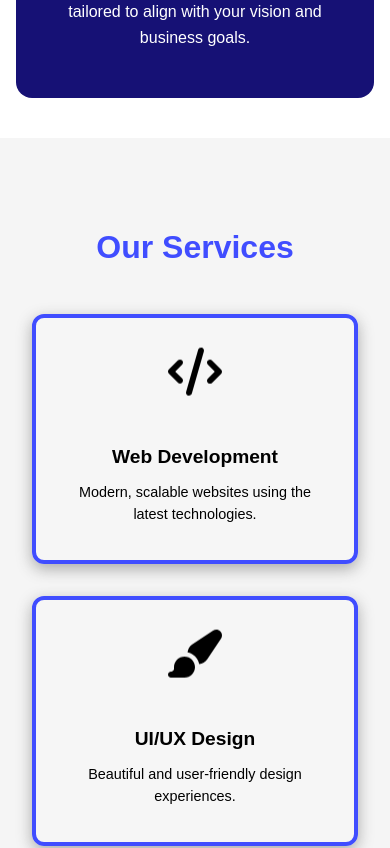
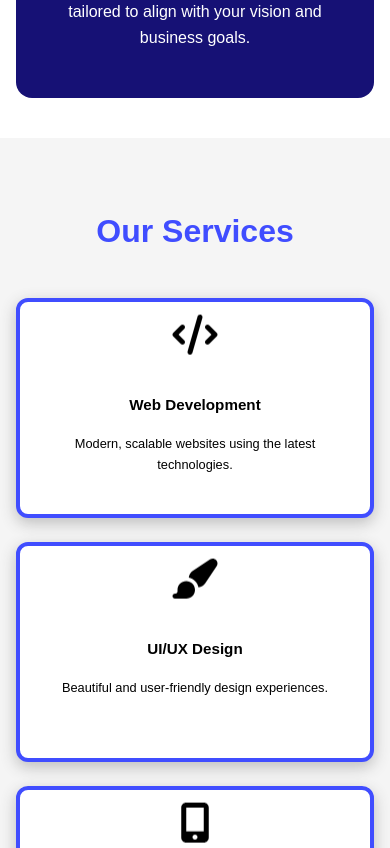
Before and after one commit to sathishkumar2004/Newrepo, a React (Vite) app: page / in a window 390 px wide. Shown: the part 1420-2268 px from the top of the page. Built offline with nearby package versions, Linux system fonts and the light colour scheme.

Commit message:
final updated layoutt

```diff
--- a/src/styles/footer.css
+++ b/src/styles/footer.css
@@ -2,6 +2,7 @@
   background-color: #102a71;
   color: white;
   padding: 3rem 8%;
+  transition: all 0.5s ease-in-out; /* smooth transition */
 }
 
 /* Footer main content */
@@ -10,6 +11,7 @@
   flex-wrap: wrap;
   justify-content: space-between;
   gap: 2rem;
+  transition: all 0.5s ease-in-out; /* smooth transition */
 }
 
 /* Logo & company info */
@@ -124,16 +126,16 @@
   .footer-content {
     flex-direction: column;
   }
-  .footer-section h4,
+  /* .footer-section h4,
   .footer-news h4 {
-    font-size: 1.1rem; /* smaller heading */
+    font-size: 1.1rem;
   }
 
   .footer-logo p,
   .footer-section p,
   .footer-news p {
-    font-size: 0.9rem; /* smaller paragraph */
-  }
+    font-size: 0.9rem;
+  } */
 
   .footer-bottom {
     gap: 1rem;
@@ -149,14 +151,14 @@
   .footer-logo p,
   .footer-section p,
   .footer-news p {
-    font-size: 0.8rem; /* smaller paragraph */
+    font-size: 0.8rem;
   }
   .footer {
     margin: 1rem 0;
     padding: 1.5rem 2rem;
   }
    .footer-bottom {
-    flex-direction: row;
+    flex-direction: column;
     justify-content: space-between;
   }
 }
--- a/src/styles/home.css
+++ b/src/styles/home.css
@@ -193,98 +193,175 @@
 
 
 /* ============================================================= Services Section =============================================== */
+/* =============================================================
+   SERVICES SECTION
+   ============================================================= */
 
-
+/* ==================== Boxes Section ==================== */
 .boxes-section {
   padding: 4rem 2rem;
-  color: white;
   text-align: center;
   background-color: whitesmoke;
 }
 
+/* Section Heading */
 .section-heading {
   font-size: 2.5rem;
   margin-bottom: 2rem;
-  color:white;
+  color: rgb(64, 77, 255);
+  font-weight: 700;
 }
+
+/* ==================== Boxes Container ==================== */
 .boxes-container {
   display: flex;
   flex-wrap: wrap;
   justify-content: center;
+  align-items: stretch; /* ✅ allows natural height growth */
   gap: 2rem;
   max-width: 1200px;
   margin: 3rem auto;
 }
 
+/* ==================== Individual Box ==================== */
 .box-card {
-  background: rgba(255, 255, 255, 0.1); /* slightly visible */
-  border: 1px solid rgba(255, 255, 255, 0.3); /* soft border */
+  background: white;
+  border: 4px solid rgb(64, 77, 255);
+  border-radius: 12px;
+  width: 360px;
   padding: 2rem;
-  border-radius: 12px;
-  width: 370px;
-  height: 250px;
-  transition: transform 0.3s ease, box-shadow 0.3s ease, border 0.3s ease;
-  border: 4px rgb(64, 77, 255) solid;
-  box-shadow: 0 5px 15px rgba(58, 58, 58, 0.4);
+  box-shadow: 0 5px 15px rgba(58, 58, 58, 0.3);
+  display: flex;
+  flex-direction: column;
+  align-items: center;
+  text-align: center;
+
+  /* ✅ allows box to grow naturally with text */
+  height: auto;
+  min-height: 220px;
+  overflow: visible;
+  word-wrap: break-word;
+  overflow-wrap: break-word;
+  white-space: normal;
+
+  /* Smooth transitions */
+  transition: transform 0.3s ease, box-shadow 0.3s ease;
 }
-.box-card img {
-  width: 60px;
-  height: 60px;
+
+/* Hover effect */
+.box-card:hover {
+  transform: translateY(-6px);
+  box-shadow: 0 10px 25px rgba(58, 58, 58, 0.3);
+}
+
+/* ==================== Box Contents ==================== */
+.box-card img,
+.service-icon {
+  width: 80px;
+  height: 80px;
   margin-bottom: 1rem;
-  border-radius: 0.5rem;
+  animation: float 2.5s ease-in-out infinite;
 }
 
 .box-card h1 {
   font-size: 1.2rem;
   margin-bottom: 0.5rem;
-  color: black; /* white text */
+  color: black;
 }
 
 .box-card p {
   font-size: 0.9rem;
-  line-height: 1.5;
-  color: black; /* white text */
+  line-height: 1.6;
+  color: black;
 }
 
-/* Fade animation for scroll-in */
-.fade-section {
-  opacity: 0;
-  transform: translateY(30px);
-  transition: all 0.7s ease-out;
-}
-
-.fade-section.show {
-  opacity: 1;
-  transform: translateY(0);
-}
-
-/* Smooth scrolling */
-html {
-  scroll-behavior: smooth;
-}
-
-/* Floating animation for service icons */
+/* ==================== Floating Animation ==================== */
 @keyframes float {
   0% { transform: translateY(0px); }
-  50% { transform: translateY(-15px); }
+  50% { transform: translateY(-12px); }
   100% { transform: translateY(0); }
 }
 
-.service-icon {
-  width: 80px;
-  height: 80px;
-  animation: float 2.5s ease-in-out infinite;
+/* ==================== Responsive Design ==================== */
+
+/* Tablets */
+@media (max-width: 1024px) {
+  .boxes-container {
+    gap: 1.5rem;
+  }
+
+  .box-card {
+    width: 45%;
+    padding: 1.5rem;
+  }
+
+  .box-card img {
+    width: 70px;
+    height: 70px;
+  }
+
+  .box-card h1 {
+    font-size: 1.1rem;
+  }
+
+  .box-card p {
+    font-size: 0.9rem;
+  }
 }
 
-/* Responsive */
-@media (max-width: 900px) {
+/* Mobile Devices */
+@media (max-width: 768px) {
   .boxes-container {
     flex-direction: column;
     align-items: center;
+    gap: 1.5rem;
+  }
+
+  .box-card {
+    width: 90%;
+    padding: 1.2rem;
+  }
+
+  .box-card img {
+    width: 60px;
+    height: 60px;
+  }
+
+  .box-card h1 {
+    font-size: 1rem;
+  }
+
+  .box-card p {
+    font-size: 0.85rem;
+  }
+
+  .section-heading {
+    font-size: 2rem;
+  }
+}
+
+/* Very Small Screens (under 480px) */
+@media (max-width: 480px) {
+  .boxes-section {
+    padding: 3rem 1rem;
   }
 
   .box-card {
     width: 100%;
+    padding: 1rem;
+  }
+
+  .box-card img {
+    width: 50px;
+    height: 50px;
+  }
+
+  .box-card h1 {
+    font-size: 0.95rem;
+  }
+
+  .box-card p {
+    font-size: 0.8rem;
   }
 }
 
@@ -1193,7 +1270,6 @@
 
 /* =============================================== HOME CONTACT PAGE ===================================================== */
 
-
 .home-contact-page {
   background: linear-gradient(135deg, #eaf1ff, #f9fbff);
   padding: 100px 0;
@@ -1229,6 +1305,7 @@
   width: 90%;
   max-width: 1300px;
   gap: 60px;
+  flex-wrap: wrap;
 }
 
 /* ---------- Left Info Box ---------- */
@@ -1241,13 +1318,17 @@
 
 .home-contact-info-item {
   display: flex;
-  align-items: center;
+  align-items: flex-start; /* allow text to wrap properly */
   gap: 15px;
   background: #fff;
   padding: 22px 25px;
   border-radius: 16px;
   box-shadow: 0 2px 8px rgba(0, 0, 0, 0.08);
   transition: all 0.3s ease;
+  flex-wrap: wrap; /* ensures wrapping on small screens */
+  word-wrap: break-word;
+  overflow-wrap: break-word;
+  height: auto; /* allows box to grow */
 }
 
 .home-contact-info-item img.home-contact-icon {
@@ -1258,6 +1339,7 @@
 }
 
 .home-contact-info-item-content {
+  flex: 1;
   display: flex;
   flex-direction: column;
   justify-content: center;
@@ -1274,6 +1356,8 @@
   font-size: 0.95rem;
   color: #333;
   line-height: 1.5;
+  white-space: normal;
+  word-break: break-word;
 }
 
 /* ---------- Social Icons ---------- */
@@ -1301,6 +1385,8 @@
   border-radius: 20px;
   box-shadow: 0 4px 15px rgba(0, 0, 0, 0.1);
   min-height: 600px;
+  width: 100%;
+  height: auto;
 }
 
 .home-contact-form {
@@ -1398,6 +1484,8 @@
   }
 
   .home-contact-info-item {
+    flex-direction: row;
+    align-items: flex-start;
     padding: 15px;
   }
 
@@ -1409,6 +1497,10 @@
   .home-contact-form-group input,
   .home-contact-form-group textarea {
     width: 100%;
+  }
+
+  .home-contact-info-item-content {
+    flex: 1;
   }
 }
 
```
